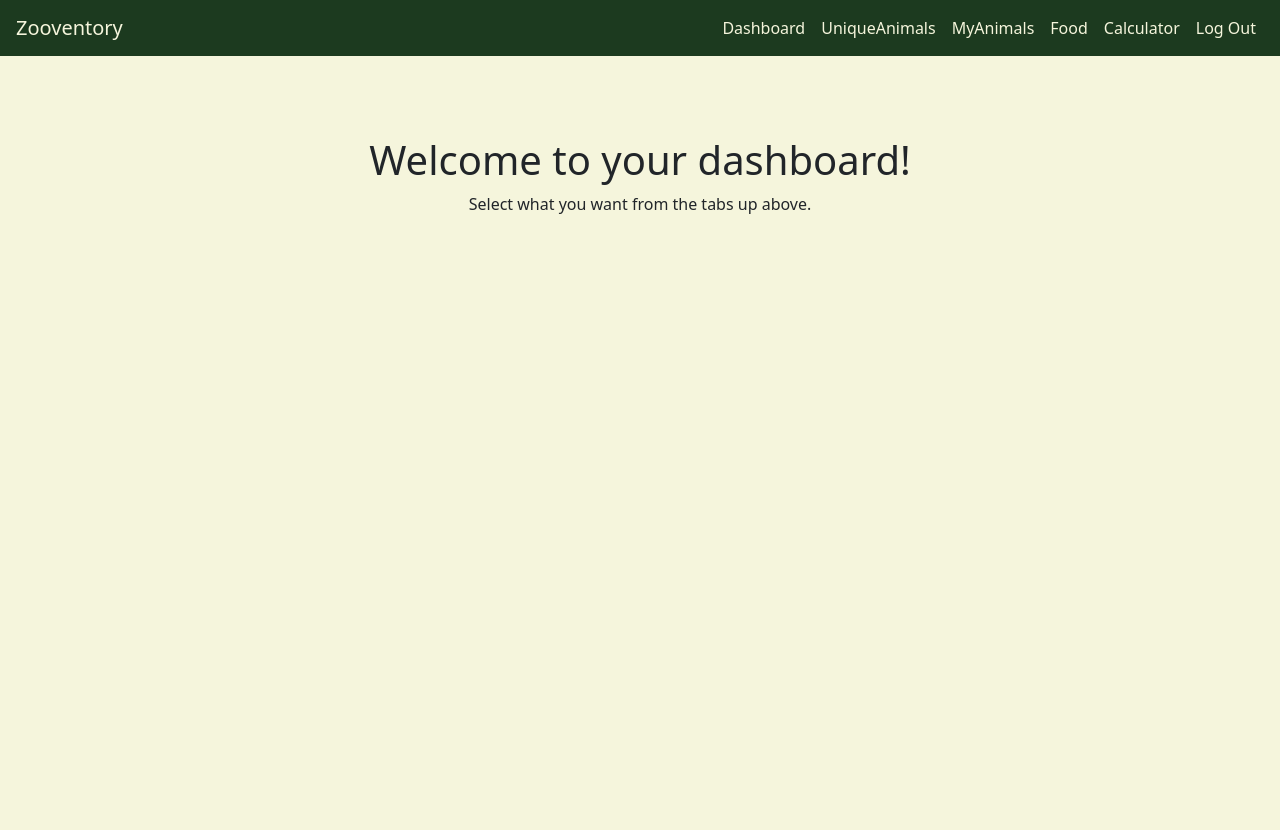
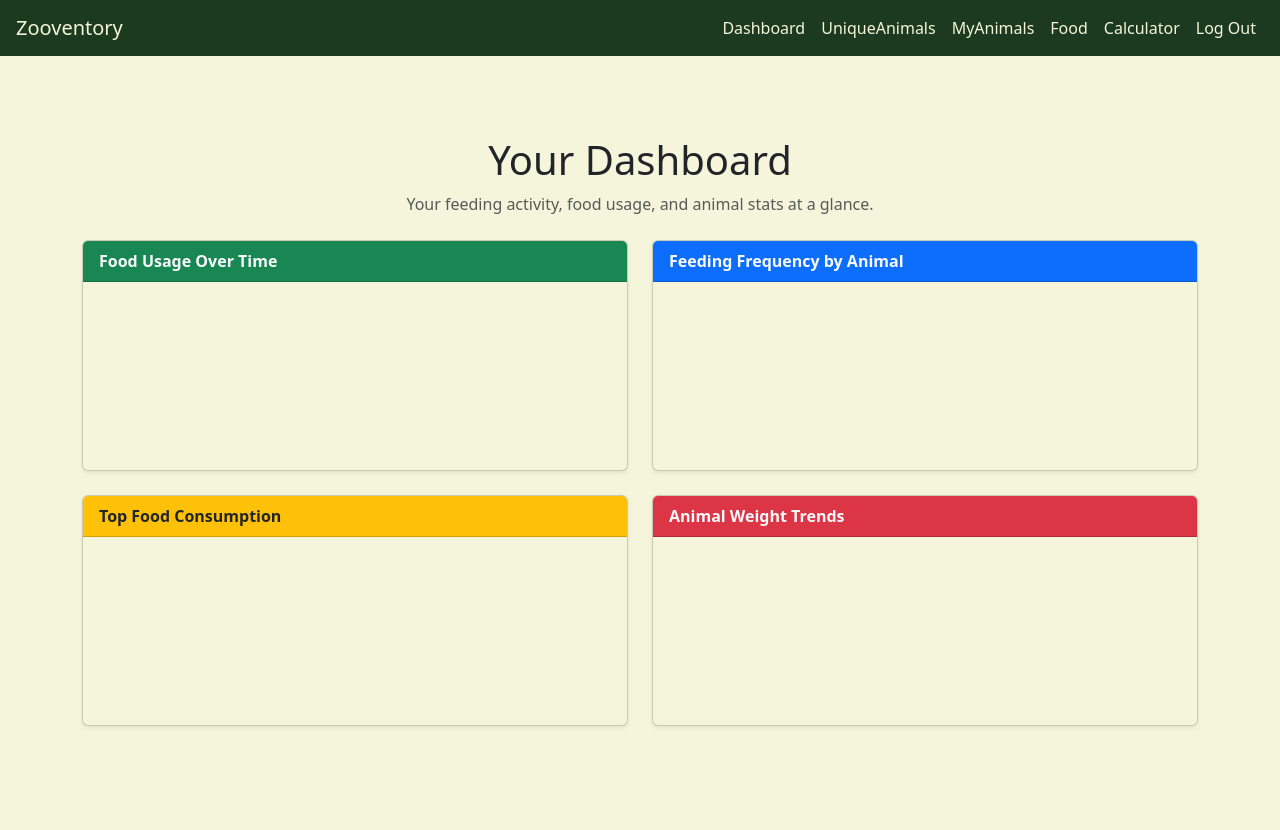
Before and after one commit to Nkitchen86-FHSU/finalprojectNicholasKitchen, a Django app: page /dashboard/ in a window 1280 px wide. Before the commit the page ends 214 px from the top, so only its background shows below. Run offline with Django 5.2, Linux system fonts and the light colour scheme; the visitor is signed in with stand-in values (Sample User, id 1); a map, chart or similar area stays blank.

Commit message:
Updated dashboard to be ready to hold charts. Updated myanimals views and model to handle weight.

```diff
--- a/finalprojectNicholasKitchen/zooventory/templates/zooventory/dashboard/dashboard.html
+++ b/finalprojectNicholasKitchen/zooventory/templates/zooventory/dashboard/dashboard.html
@@ -3,8 +3,72 @@
 {% block title %}Dashboard{% endblock %}
 
 {% block content %}
-<div class="text-center mt-5">
-    <h1>Welcome to your dashboard!</h1>
-    <p>Select what you want from the tabs up above.</p>
+
+<div class="container py-5">
+
+    <div class="text-center mb-4">
+        <h1>Your Dashboard</h1>
+        <p class="text-muted">Your feeding activity, food usage, and animal stats at a glance.</p>
+    </div>
+
+    <!-- CHART ROW 1 -->
+    <div class="row g-4 mb-4">
+
+        <!-- Chart 1 -->
+        <div class="col-md-6">
+            <div class="card shadow-sm">
+                <div class="card-header bg-success text-light fw-bold">
+                    Food Usage Over Time
+                </div>
+                <div class="card-body">
+                    <canvas id="foodUsageChart"></canvas>
+                </div>
+            </div>
+        </div>
+
+        <!-- Chart 2 -->
+        <div class="col-md-6">
+            <div class="card shadow-sm">
+                <div class="card-header bg-primary text-light fw-bold">
+                    Feeding Frequency by Animal
+                </div>
+                <div class="card-body">
+                    <canvas id="feedingFrequencyChart"></canvas>
+                </div>
+            </div>
+        </div>
+
+    </div>
+
+    <!-- CHART ROW 2 -->
+    <div class="row g-4 mb-4">
+
+        <!-- Chart 3 -->
+        <div class="col-md-6">
+            <div class="card shadow-sm">
+                <div class="card-header bg-warning fw-bold">
+                    Top Food Consumption
+                </div>
+                <div class="card-body">
+                    <canvas id="topFoodChart"></canvas>
+                </div>
+            </div>
+        </div>
+
+        <!-- Chart 4 -->
+        <div class="col-md-6">
+            <div class="card shadow-sm">
+                <div class="card-header bg-danger text-light fw-bold">
+                    Animal Weight Trends
+                </div>
+                <div class="card-body">
+                    <canvas id="weightTrendChart"></canvas>
+                </div>
+            </div>
+        </div>
+
+    </div>
+
 </div>
+
 {% endblock %}
--- a/finalprojectNicholasKitchen/zooventory/views.py
+++ b/finalprojectNicholasKitchen/zooventory/views.py
@@ -99,22 +99,26 @@ def myanimal_create(request):
         name = request.POST.get('name')
         species = request.POST.get('species')
         age = request.POST.get('age')
+        weight_lb = request.POST.get('weight_lb')
+        weight_oz = request.POST.get('weight_oz')
 
-        # Ensure myanimal age is an integer
+        # Ensure myanimal age and weight is an integer
         try:
             int(age)
+            int(weight_lb)
+            int(weight_oz)
         except ValueError:
-            messages.error(request, "Age must be an integer.")
+            messages.error(request, "Age and weight must be an integer.")
             return render(request, 'zooventory/myanimal/create.html')
 
         # Ensure myanimal age is more than 0
-        if int(age) <= 0:
-            messages.error(request, "Age must be over 0.")
+        if int(age) <= 0 or int(weight_lb) < 0 or int(weight_oz) < 0:
+            messages.error(request, "Age and weight must be over 0.")
             return render(request, 'zooventory/myanimal/create.html')
 
         # Create myanimal if all required field are filled
-        if name and species and age:
-            MyAnimal.objects.create(owner=request.user, name=name, species=species, age=age)
+        if name and species and age and weight_lb and weight_oz:
+            MyAnimal.objects.create(owner=request.user, name=name, species=species, age=age, weight_lb=weight_lb, weight_oz=weight_oz)
             messages.success(request, 'MyAnimal added successfully!')
             return redirect('myanimal_index')
         else:
```
Also changed, not shown: finalprojectNicholasKitchen/zooventory/models.py (+6 -1 lines), finalprojectNicholasKitchen/zooventory/templates/zooventory/myanimal/create.html (+16 -0 lines).
